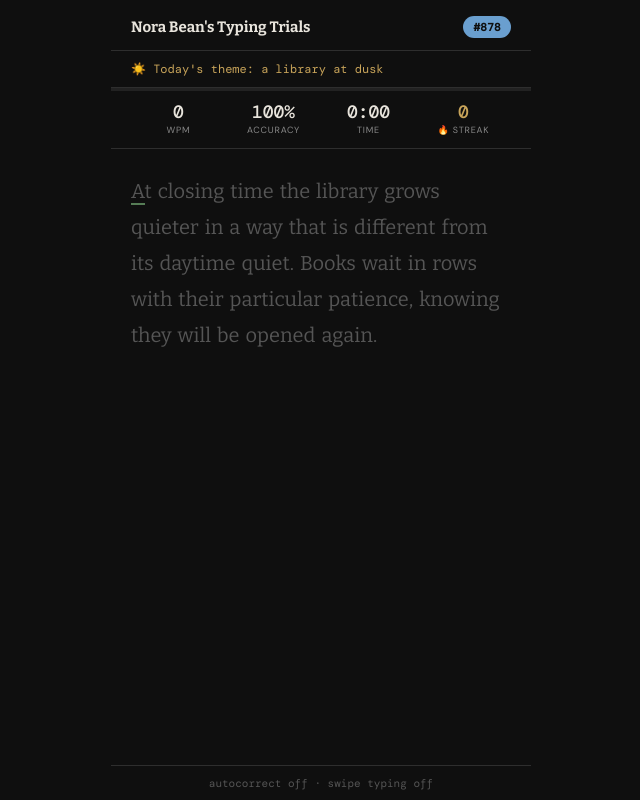
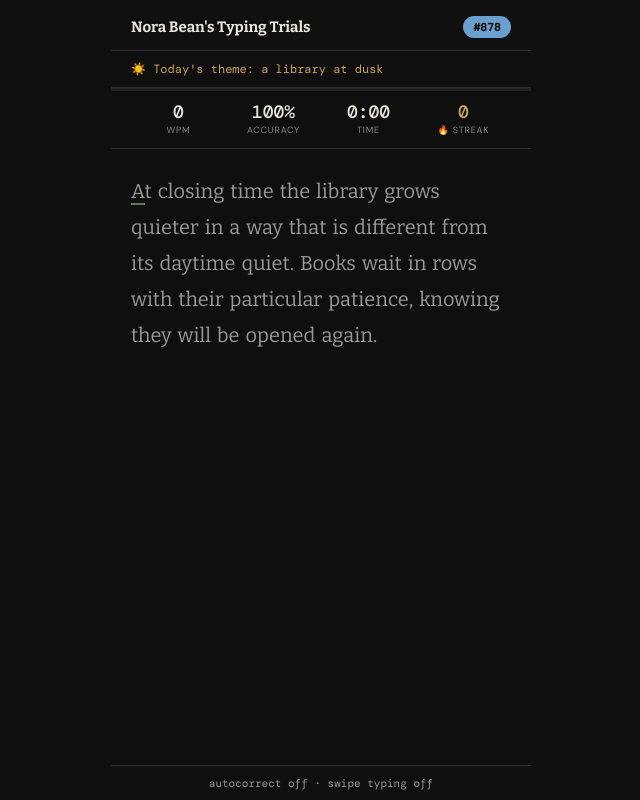
Before and after one commit to tricorner-guild/typing-trials, a plain HTML site: page index.html in a window 1280 px wide. Both pictures are taken after a click on the button "Start Typing Trial". Shown: the whole page, without its empty margins (319-959 px from the left). Drawn offline with nearby package versions, Linux system fonts and the light colour scheme.

Commit message:
Update index.html

```diff
--- a/index.html
+++ b/index.html
@@ -13,7 +13,7 @@
     --surface2: #222222;
     --border: #2e2e2e;
     --text: #e8e4dc;
-    --text-muted: #555;
+    --text-muted: #999;
     --text-dim: #888;
     --green: #7cb87c;
     --green-dim: #3a5c3a;
@@ -294,7 +294,7 @@
     font-family: 'Bitter', serif;
     font-size: 20px;
     line-height: 1.8;
-    color: var(--text-dim);
+    color: #666;
     word-spacing: 2px;
   }
 
@@ -304,8 +304,8 @@
     transition: color 0.1s;
   }
 
-  .word.upcoming { color: var(--text-muted); }
-  .word.active   { color: var(--text-muted); }
+  .word.upcoming { color: #666; }
+  .word.active   { color: #999; }
   .word.correct  { color: var(--green); }
   .word.error {
     color: var(--red);
```
